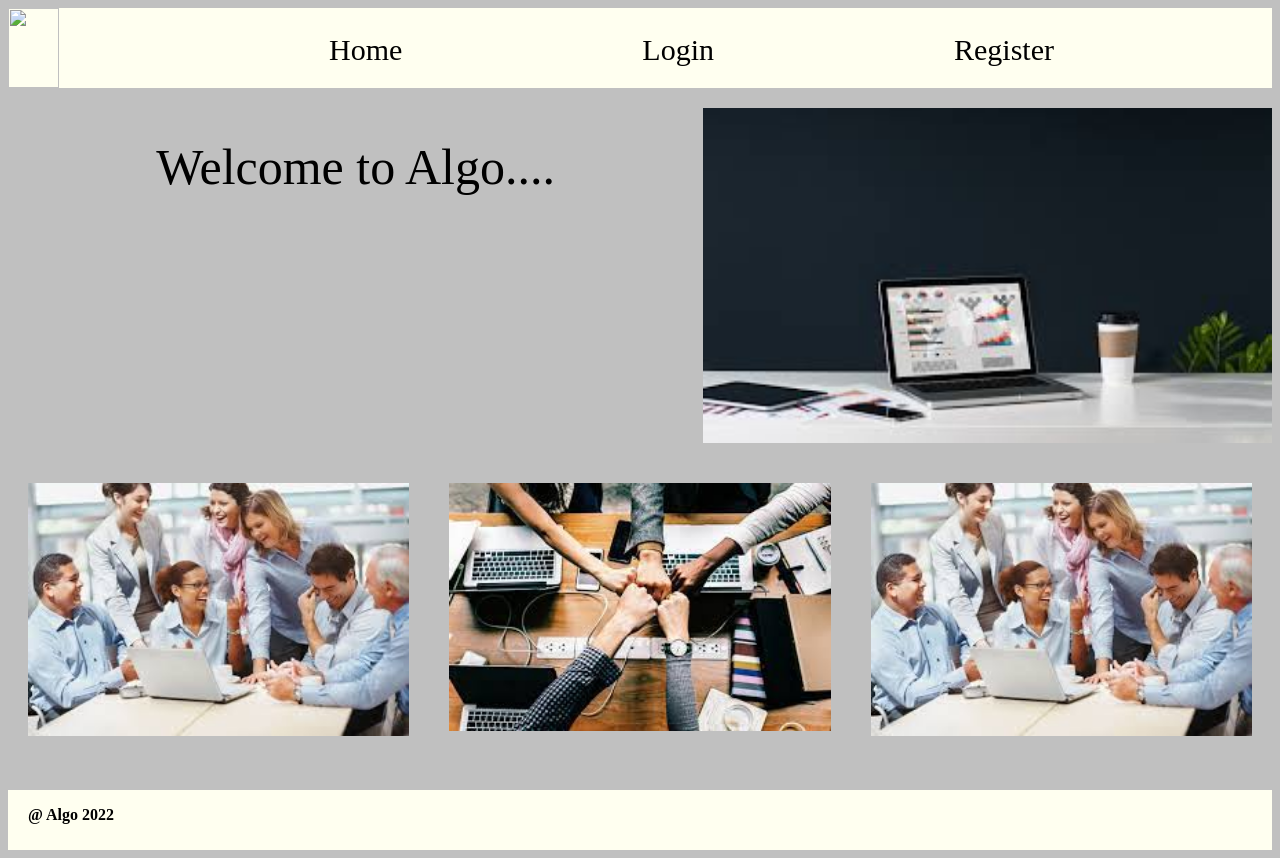
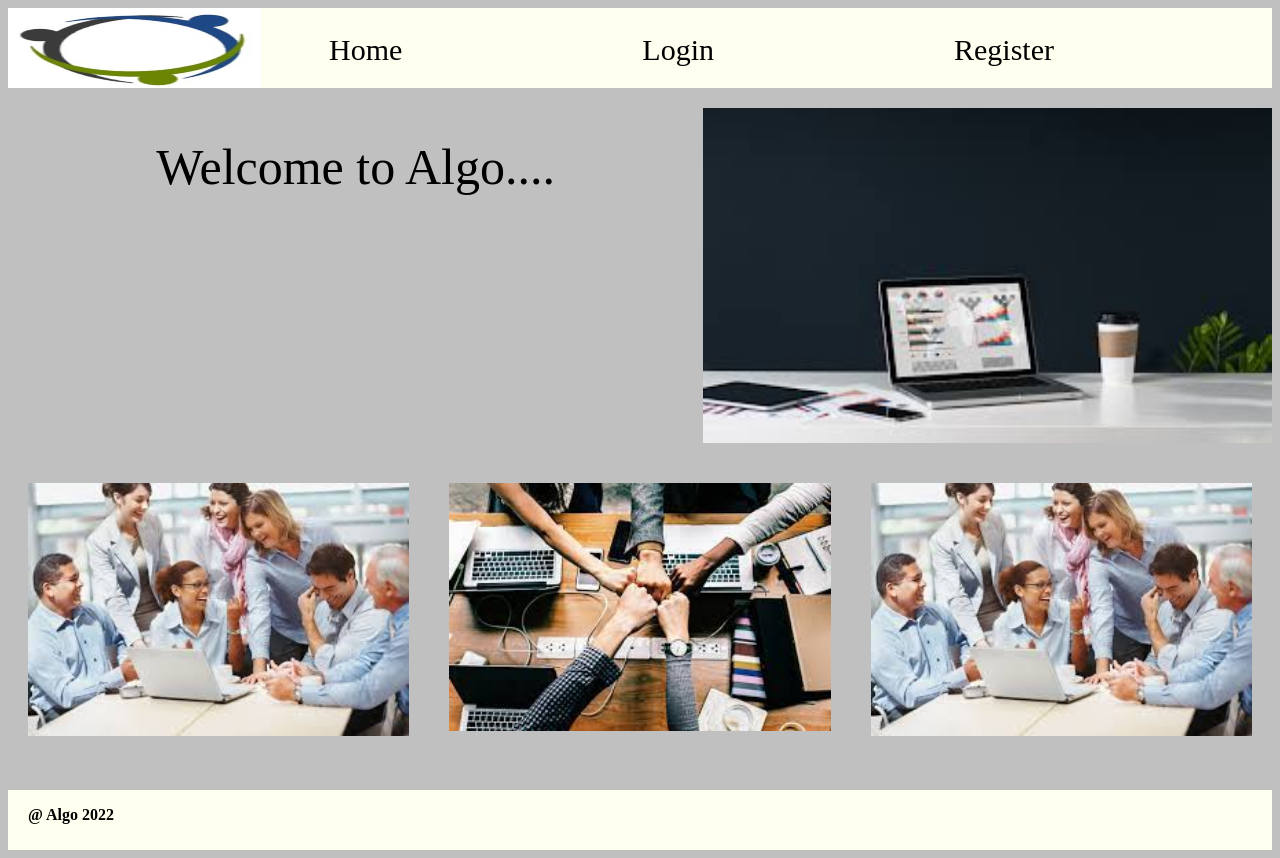
Before and after one commit to Ridhunaa/algo, a plain HTML site: page algoproject/index.html in a window 1280 px wide. Drawn offline with Linux system fonts and the light colour scheme; files whose address does not match are found by name.

Commit message:
Update index.html

```diff
--- a/algoproject/index.html
+++ b/algoproject/index.html
@@ -6,7 +6,7 @@
 <body>
 <div id="container">
 <div id="header">
-<img src="algoproject/images/logonx.jpg">
+<img src="../algoproject/images/logonx.jpg">
 <ul>
 <li><a href="#">Home</a></li>
 <li><a href="#">Login</a></li>
```
